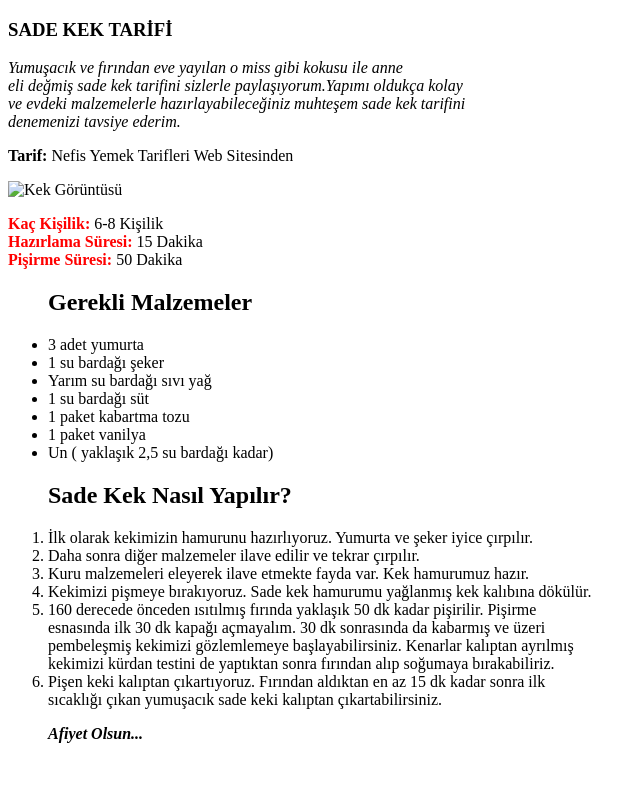
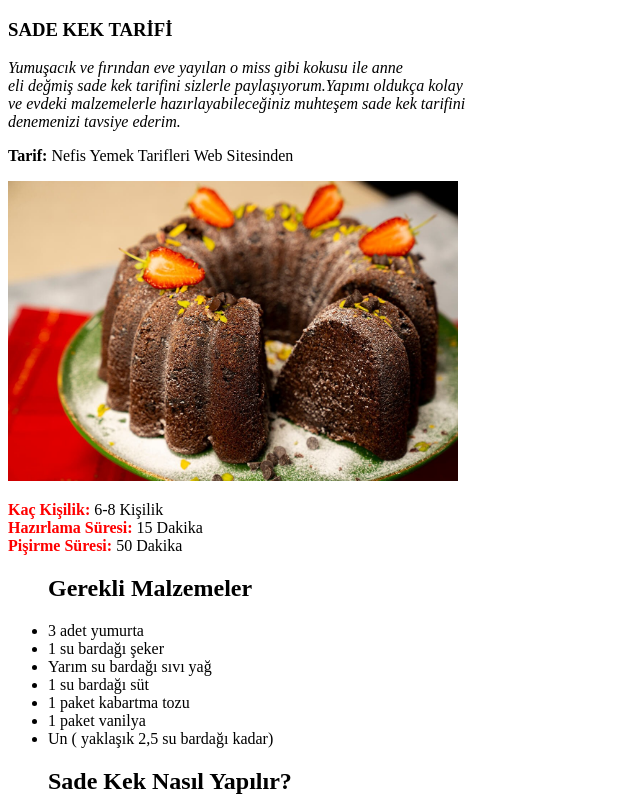
Before and after one commit to Zweiberg/htmlodev-1, a plain HTML site: page kek tarifi.html in a window 1280 px wide. Shown: the top 800 px of the page, without its empty margins (0-641 px from the left). Drawn offline with Linux system fonts and the light colour scheme.

Commit message:
img aded

```diff
--- a/kek tarifi.html
+++ b/kek tarifi.html
@@ -15,7 +15,7 @@
                 ve evdeki malzemelerle hazırlayabileceğiniz muhteşem sade kek tarifini <br>
                 denemenizi tavsiye ederim.</em> </p>
                 <p> <strong> Tarif:</strong> Nefis Yemek Tarifleri Web Sitesinden</p>
-                <img height="300"   src="images/Sade Kek.jpg" alt="Kek Görüntüsü">
+                <img height="300"   src="img/damla-cikolatali-kek-son-yemekcom.jpg" alt="Kek Görüntüsü">
         </article>
         <article>
                 <p><font color= "red"> <strong >Kaç Kişilik:</strong></font> 6-8 Kişilik <br>
```
Also changed, not shown: img/damla-cikolatali-kek-son-yemekcom.jpg (added).
